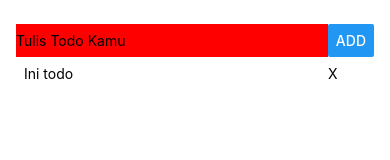
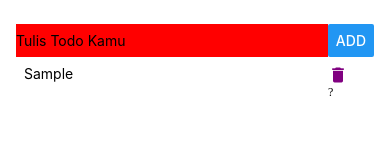
Before and after one commit to jsetiady/soresore, a React Native app: screen / in a window 390 px wide. Both pictures are taken after typing "Sample" into the empty fields and a click on the button "ADD". Shown: the top 160 px of the page. Built offline with nearby package versions, Linux system fonts and the light colour scheme.

Commit message:
hari ketiga

```diff
--- a/App.js
+++ b/App.js
@@ -19,12 +19,22 @@ export default class App extends React.Component {
     console.log(this.state.todos)
   }
 
+  handleDeleteTodo(key) {
+    let newTodos = this.state.todos
+    let index = newTodos.find(todo => todo.key = key)
+    newTodos.splice(index, 1)
+    this.setState({todos: newTodos})
+  }
+
   render() {
     return (
       <View style= {styles.container}>
         {console.log(this.state.nama)}
         <AddTodo addTodo={this.handleAddTodo.bind(this)} />
-        <Todos todos={this.state.todos}/>
+        <Todos
+          handleDelete={this.handleDeleteTodo.bind(this)}
+          todos={this.state.todos}
+        />
       </View>
     );
   }
--- a/components/TodoItem.js
+++ b/components/TodoItem.js
@@ -8,18 +8,23 @@ import {
   Text,
   TouchableOpacity
 } from 'react-native';
+import {MaterialIcons, FontAwesome} from '@expo/vector-icons'
 
 export default class TodoItem extends React.Component {
-  handleDeleteButton() {
-      console.log('delete pressed')
+  handleDeleteButton(key) {
+      this.props.onDelete(key)
   }
 
   render() {
     return (
       <View style={styles.todoItem}>
-        <Text style={styles.textnya}>Ini todo</Text>
-        <TouchableOpacity style={styles.deletenya} onPress={this.handleDeleteButton.bind(this)}>
-          <Text>X</Text>
+        <Text style={styles.textnya}>{this.props.todo}</Text>
+        <TouchableOpacity
+          style={styles.deletenya}
+          onPress={this.handleDeleteButton.bind(this, this.props.key)}
+        >
+          <MaterialIcons name='delete' size={20} color='purple' />
+          <FontAwesome name='fa-info' />
         </TouchableOpacity>
       </View>
     );
--- a/components/Todos.js
+++ b/components/Todos.js
@@ -9,10 +9,27 @@ import {
 import TodoItem from './TodoItem'
 
 export default class Todos extends React.Component {
+  onDeleteTodo(key) {
+    this.props.handleDelete(key)
+  }
+
   render() {
+    let todoItems
+    if (this.props.todos) {
+      todoItems = this.props.todos.map((todoItem, index) => {
+        return (
+          <TodoItem
+            onDelete={this.onDeleteTodo.bind(this)}
+            key={index}
+            todo={todoItem}
+          />
+        )
+      })
+    }
+
     return (
       <View>
-        <TodoItem />
+        {todoItems}
       </View>
     );
   }
```
